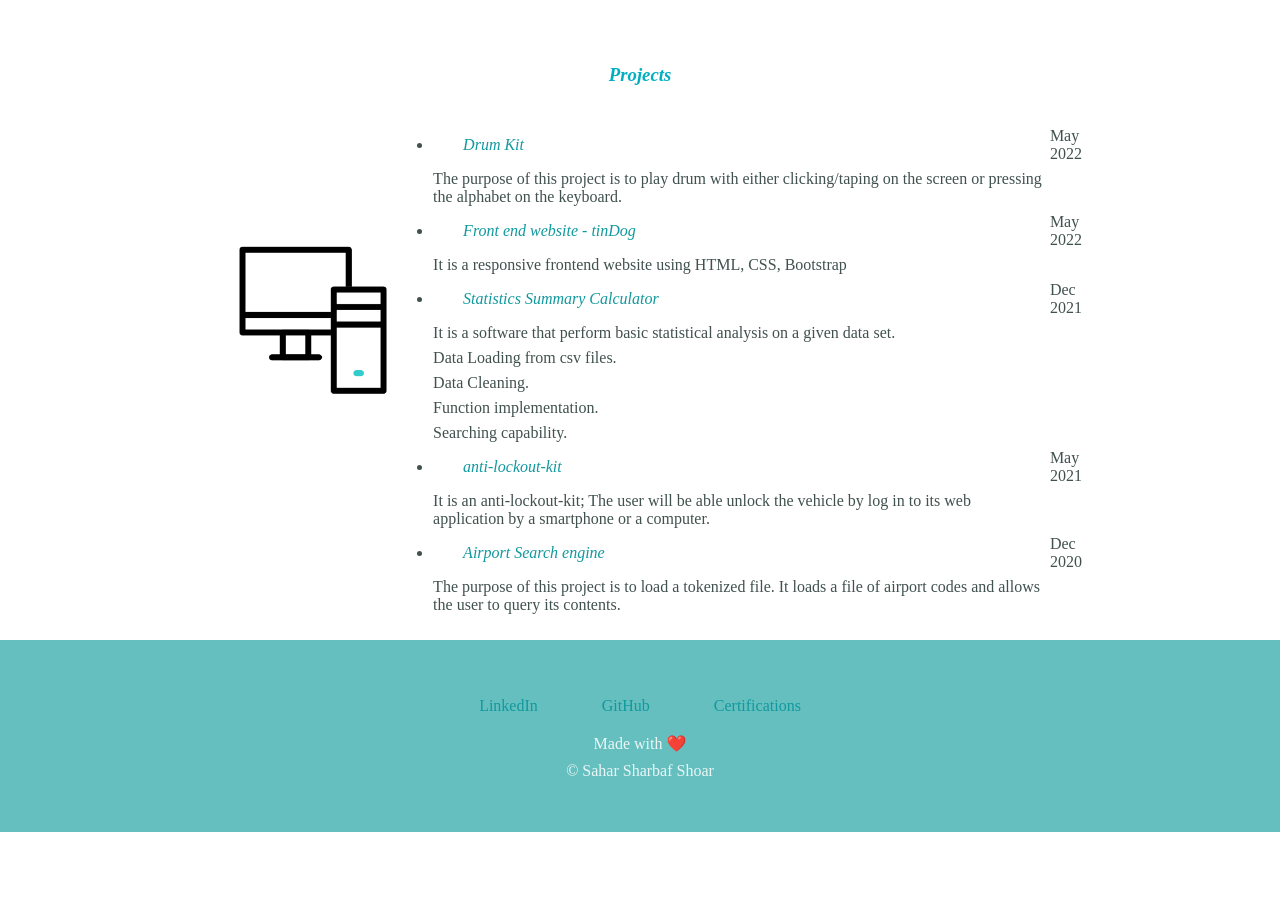
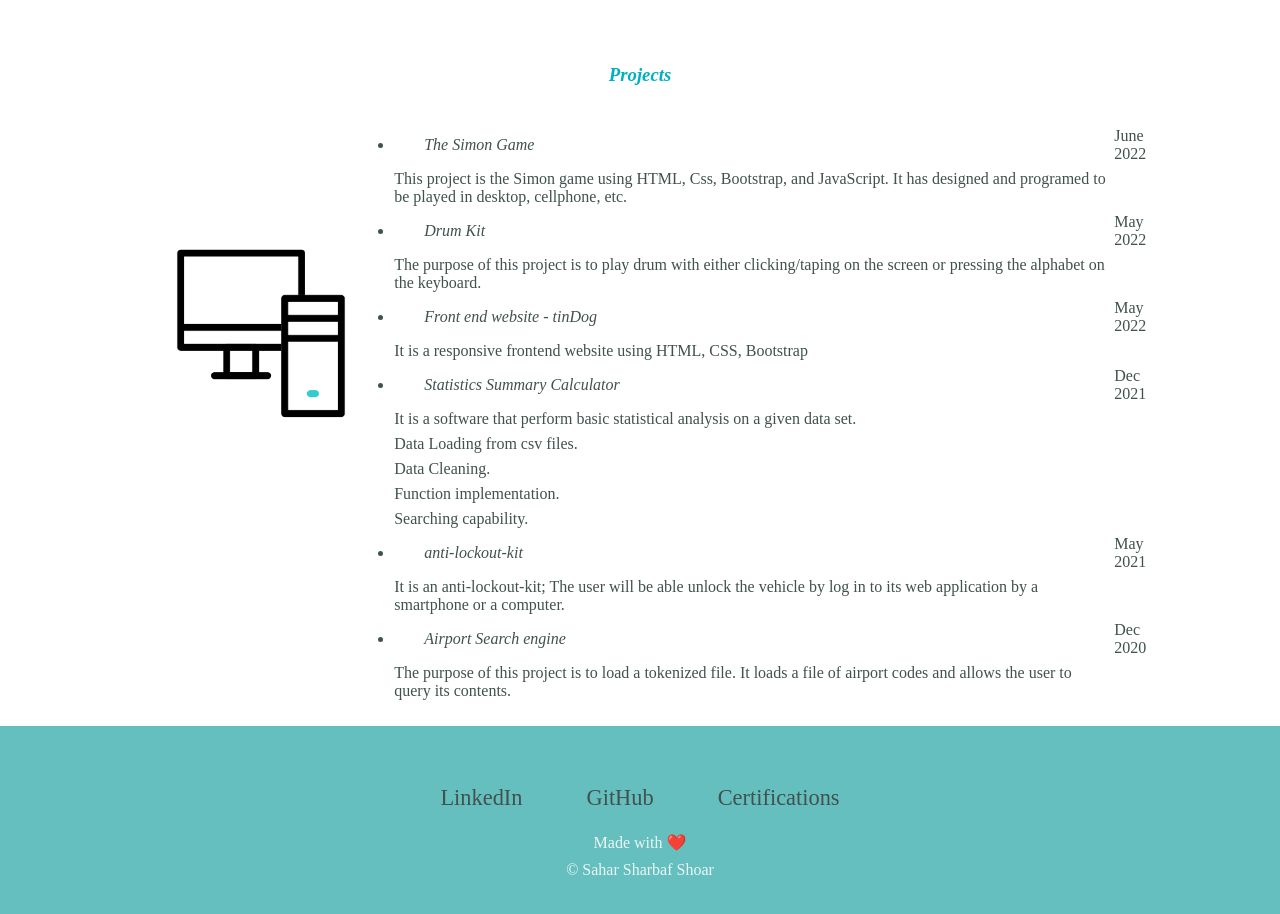
Before and after one commit to saharshoar/CV, a plain HTML site: page index.html in a window 1280 px wide. Shown: the part 1480-2394 px from the top of the page. Before the commit the page ends 2312 px from the top, so only its background shows below. Drawn offline with Linux system fonts and the light colour scheme.

Commit message:
Add files via upload
add a new project. & Edit footer-link in css.

```diff
--- a/css/styles.css
+++ b/css/styles.css
@@ -99,12 +99,16 @@ h3{
   line-height: 2;
 }
 .copyright{
-   color: #EAF6F6;
-   line-height: 0.7;
- }
+  color: #EAF6F6;
+  line-height: 0.7;
+}
 
 a{
-  color: #11999E;
+  color: #40514E;
   margin: 30px;
   text-decoration: none;
 }
+
+.footer-link{
+  font-size: 1.4rem;
+}
--- a/index.html
+++ b/index.html
@@ -186,6 +186,16 @@
           <tbody>
             <tr>
               <td>
+                <li><a href="https://saharshoar.github.io/TheSimonGame/"><em>The Simon Game</em></a></li>
+              </td>
+              <td>June 2022</td>
+            </tr>
+            <tr>
+              <td>This project is the Simon game using HTML, Css, Bootstrap, and JavaScript. It has designed and programed to be played in desktop, cellphone, etc. </td>
+            </tr>
+
+            <tr>
+              <td>
                 <li><a href="https://saharshoar.github.io/DrumKit/"><em>Drum Kit</em></a></li>
               </td>
               <td>May 2022</td>
```
